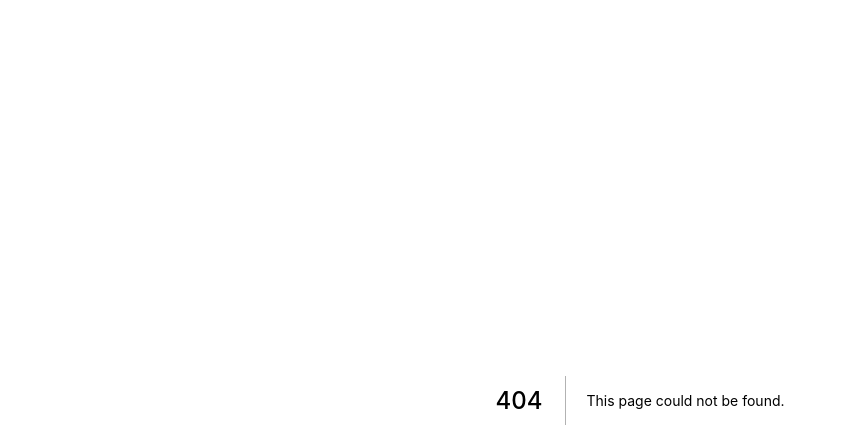
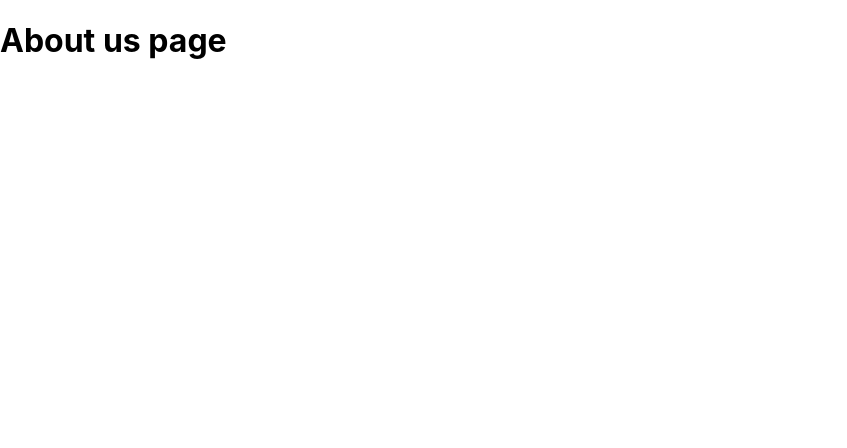
Before and after one commit to zubairfloat/nextjs, a Next.js app: page /about in a window 1280 px wide. Before the commit this address had no page. Shown: the top 448 px of the page, without its empty margins (0-847 px from the left). Built offline with nearby package versions, Linux system fonts and the light colour scheme.

Commit message:
aboutus page

```diff
--- /dev/null
+++ b/pages/about.js
@@ -0,0 +1,6 @@
+import React from 'react';
+
+const About = () => {
+  return <h1>About us page</h1>;
+};
+export default About;
```
